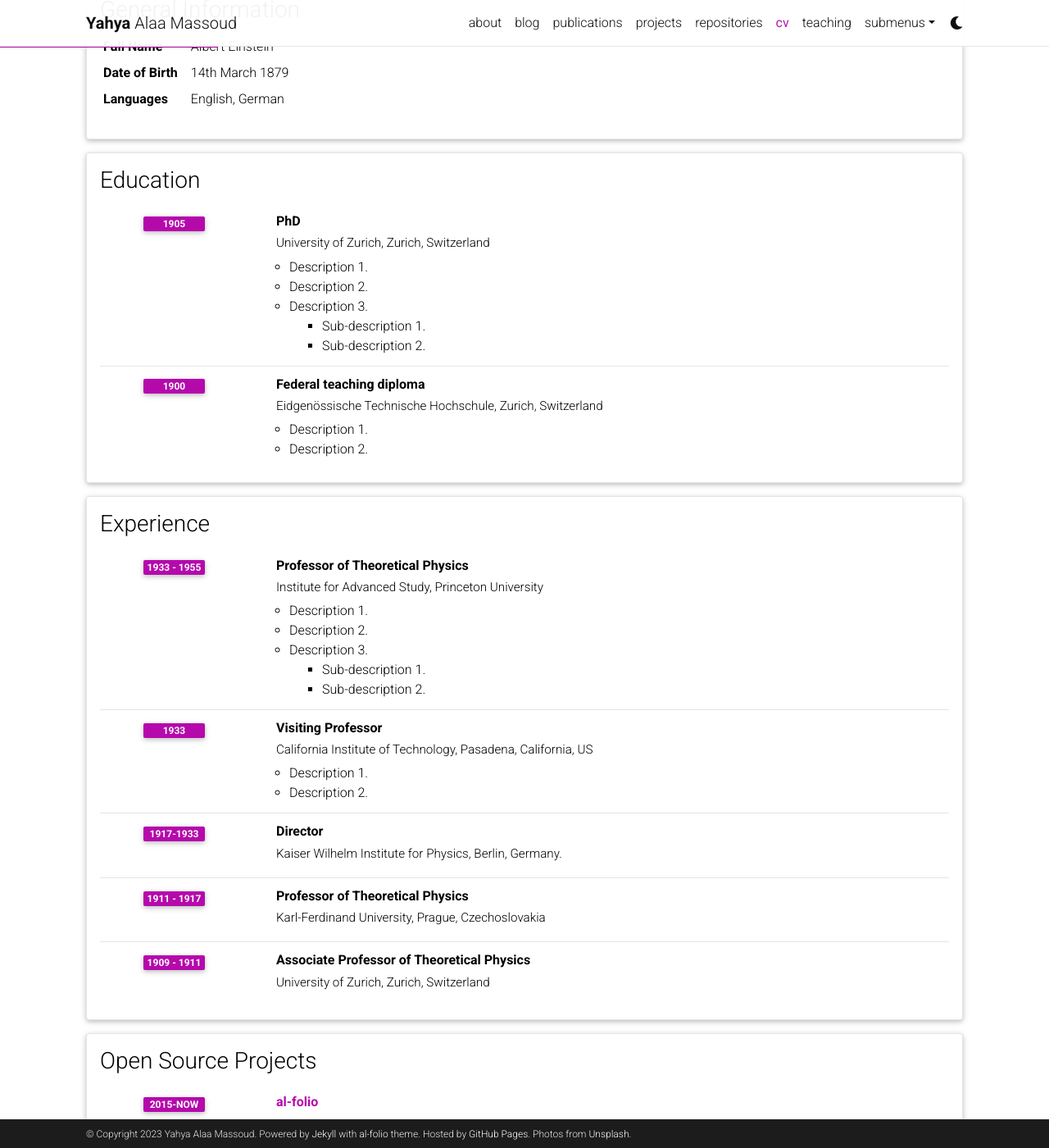
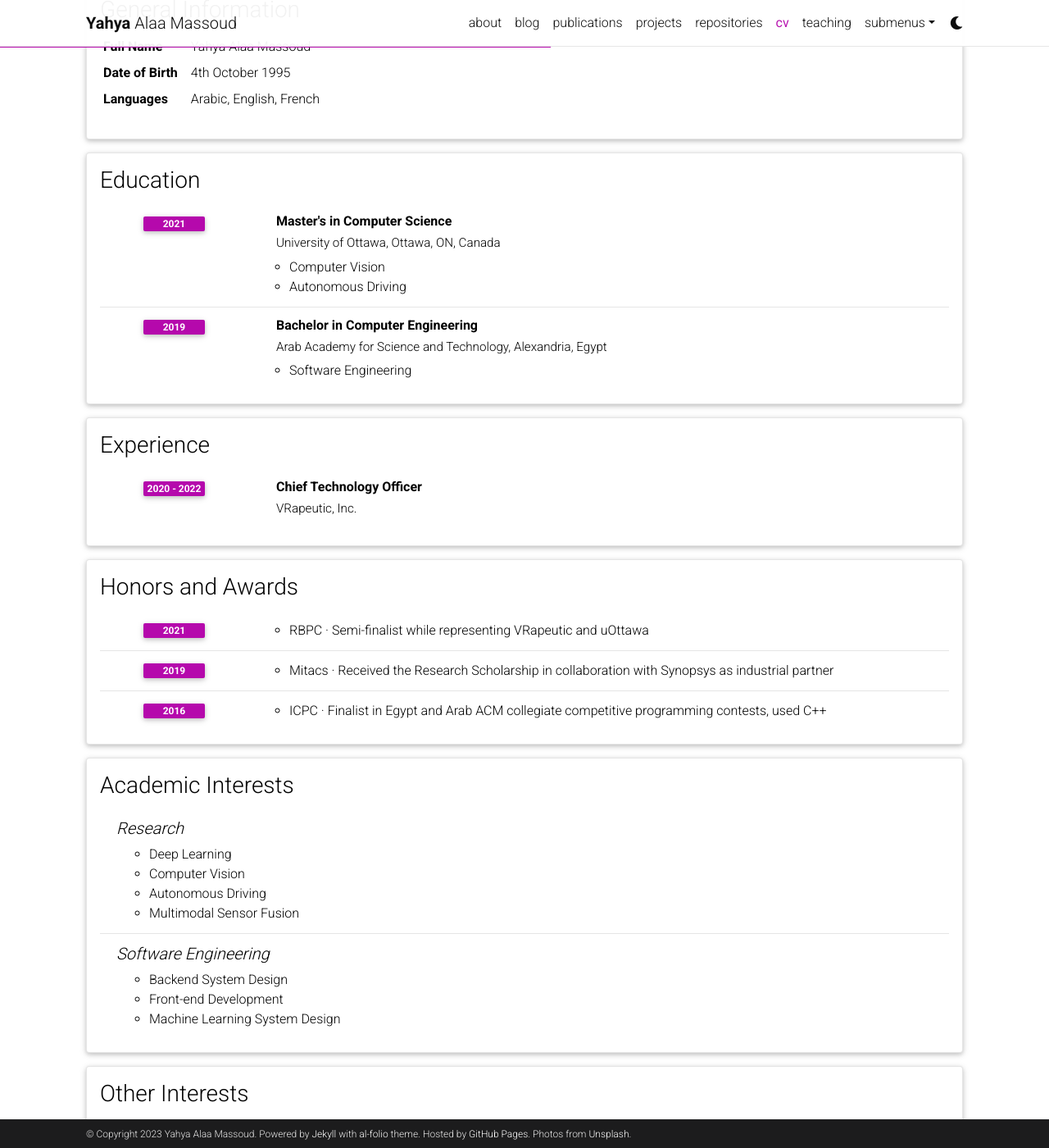
Before and after one commit to YahyaAlaaMassoud/YahyaAlaaMassoud.github.io, a Jekyll site: the page built from _pages/cv.md, in a window 1280 px wide and 1400 px high, scrolled down 207 px. Shown: the whole window at 82% size. Built offline with Jekyll 4.4.1, drawn with Linux system fonts in a browser that asks for light colours; comment, search, counter and statistics services are not loaded; a style sheet for code colours, icons or effects is not loaded; some of the changed text lies outside the part shown.

Commit message:
add preliminary cv items

```diff
--- a/_data/cv.yml
+++ b/_data/cv.yml
@@ -2,96 +2,64 @@
   type: map
   contents:
     - name: Full Name
-      value: Albert Einstein
+      value: Yahya Alaa Massoud
     - name: Date of Birth
-      value: 14th March 1879
+      value: 4th October 1995
     - name: Languages
-      value: English, German
+      value: Arabic, English, French
 
 - title: Education
   type: time_table
   contents:
-    - title: PhD
-      institution: University of Zurich, Zurich, Switzerland
-      year: 1905
+    - title: Master's in Computer Science
+      institution: University of Ottawa, Ottawa, ON, Canada
+      year: 2021
       description:
-        - Description 1.
-        - Description 2.
-        - title: Description 3.
-          contents:
-            - Sub-description 1.
-            - Sub-description 2.
-    - title: Federal teaching diploma
-      institution: Eidgenössische Technische Hochschule, Zurich, Switzerland
-      year: 1900
+        - Computer Vision
+        - Autonomous Driving
+    - title: Bachelor in Computer Engineering
+      institution: Arab Academy for Science and Technology, Alexandria, Egypt
+      year: 2019
       description:
-        - Description 1.
-        - Description 2.
+        - Software Engineering
 
 - title: Experience
   type: time_table
   contents:
-    - title: Professor of Theoretical Physics
-      institution: Institute for Advanced Study, Princeton University
-      year: 1933 - 1955
-      description:
-        - Description 1.
-        - Description 2.
-        - title: Description 3.
-          contents:
-            - Sub-description 1.
-            - Sub-description 2.
-    - title: Visiting Professor
-      institution: California Institute of Technology, Pasadena, California, US
-      year: 1933
-      description:
-        - Description 1.
-        - Description 2.
-
-    - title: Director
-      institution: Kaiser Wilhelm Institute for Physics, Berlin, Germany.
-      year: 1917-1933
-
-    - title: Professor of Theoretical Physics
-      institution: Karl-Ferdinand University, Prague, Czechoslovakia
-      year: 1911 - 1917
-      description:
-
-    - title: Associate Professor of Theoretical Physics
-      institution: University of Zurich, Zurich, Switzerland
-      year: 1909 - 1911
-
-- title: Open Source Projects
-  type: time_table
-  contents:
-    - title: <a href="https://github.com/alshedivat/al-folio">al-folio</a>
-      year: 2015-now
-      description: A beautiful, simple, clean, and responsive Jekyll theme for academics.
+    - title: Chief Technology Officer
+      institution: VRapeutic, Inc.
+      year: 2020 - 2022
 
 - title: Honors and Awards
   type: time_table
   contents:
-    - year: 1921
+    - year: 2021
       items:
-        - Nobel Prize in Physics
-        - Matteucci Medal
-    - year: 2029
+        - RBPC · Semi-finalist while representing VRapeutic and uOttawa
+    - year: 2019
       items:
-        - Max Planck Medal
+        - Mitacs · Received the Research Scholarship in collaboration with Synopsys as industrial partner
+    - year: 2016
+      items:
+        - ICPC · Finalist in Egypt and Arab ACM collegiate competitive programming contests, used C++
 
 - title: Academic Interests
   type: nested_list
   contents:
-    - title: Topic 1.
+    - title: Research
       items:
-        - Description 1.
-        - Description 2.
-    - title: Topic 2.
+        - Deep Learning
+        - Computer Vision
+        - Autonomous Driving
+        - Multimodal Sensor Fusion
+    - title: Software Engineering
       items:
-        - Description 1.
-        - Description 2.
+        - Backend System Design
+        - Front-end Development
+        - Machine Learning System Design
 
 - title: Other Interests
   type: list
   contents:
-    - <u>Hobbies:</u> Hobby 1, Hobby 2, etc.
+    - Fencing
+    - Arabic Calligraphy
```
